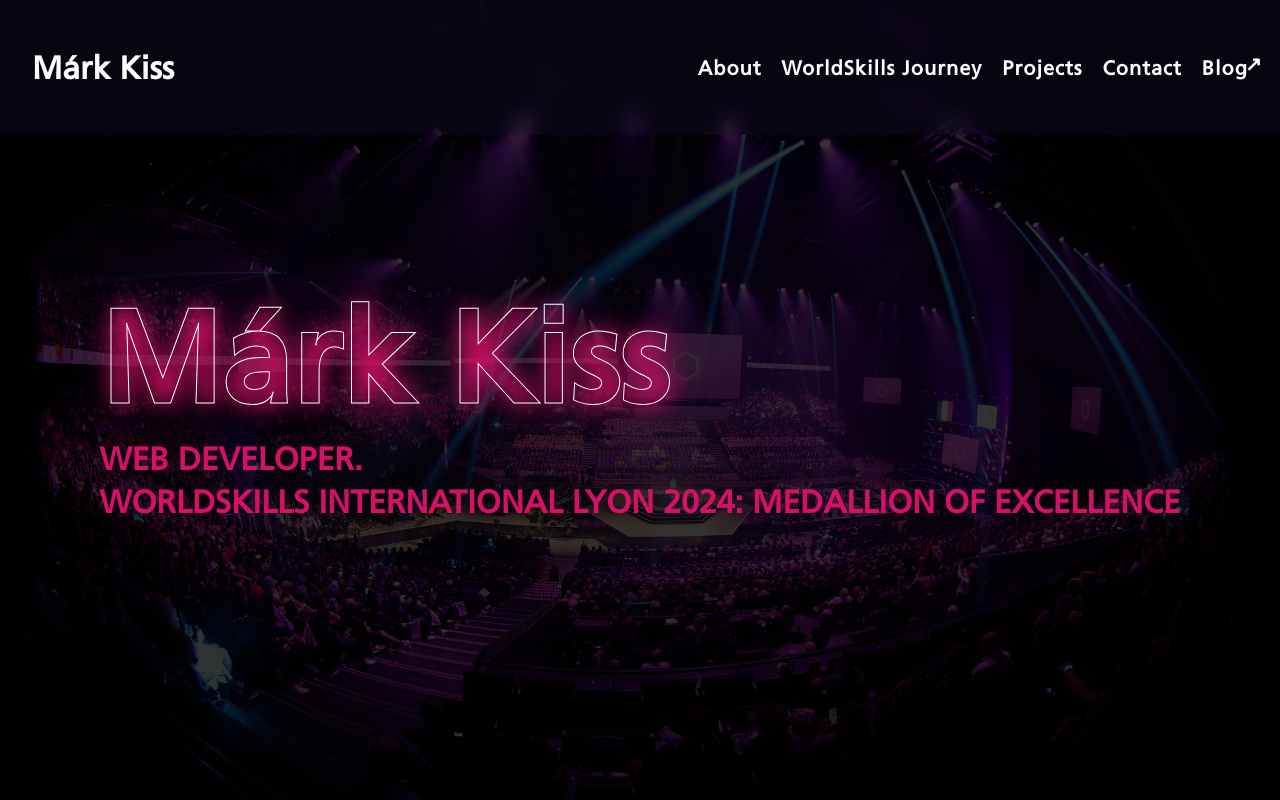
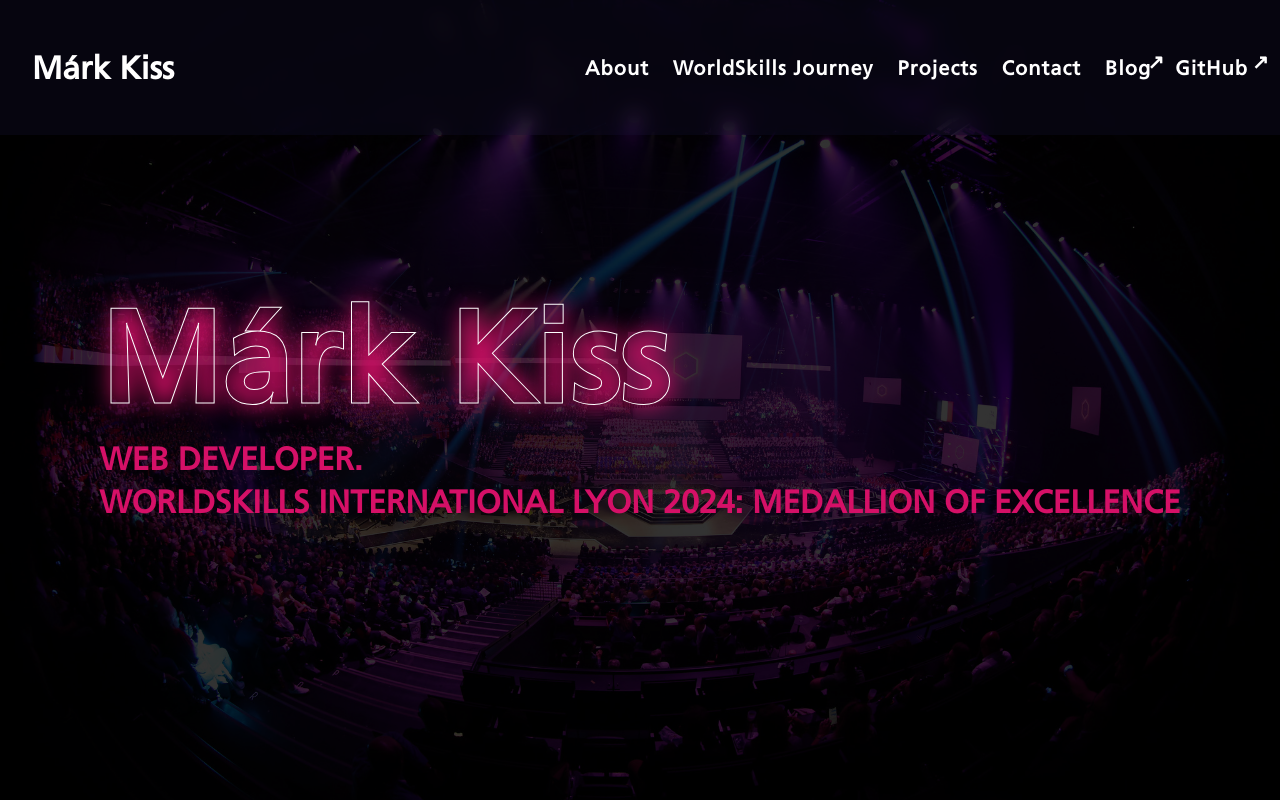
Before and after one commit to InterMaus1154/portfolio_24, a React (Vite) app: page / in a window 1280 px wide. Shown: the top 800 px of the page. Built offline with nearby package versions, Linux system fonts and the light colour scheme.

Commit message:
update header

```diff
--- a/src/components/header/Header.css
+++ b/src/components/header/Header.css
@@ -39,7 +39,7 @@
 
 header nav ul{
     display: flex;
-    gap: 1.25rem;
+    gap: 1.5rem;
     list-style-type: none;
     font-size: 1.25rem;
 }
--- a/src/components/header/Header.tsx
+++ b/src/components/header/Header.tsx
@@ -87,6 +87,11 @@
                                    target={"_blank"} referrerPolicy={"strict-origin"}>Blog
                                 </a>
                             </li>
+                            <li>
+                                <a className={"nav-link external-link"} href={"https://github.com/InterMaus1154"}
+                                   target={"_blank"} referrerPolicy={"strict-origin"}>GitHub
+                                </a>
+                            </li>
                         </ul>
                     </nav>
                 </div>
--- a/src/style/App.css
+++ b/src/style/App.css
@@ -127,15 +127,15 @@
     display: block;
 }
 
-a:is(.external-link) {
+a.external-link{
     position: relative;
 }
 
 a.external-link::after {
     content: '↗';
     position: absolute;
-    right: -32%;
-    top: -15%;
+    right: -30%;
+    top: -25%;
 }
 
 img {
```
